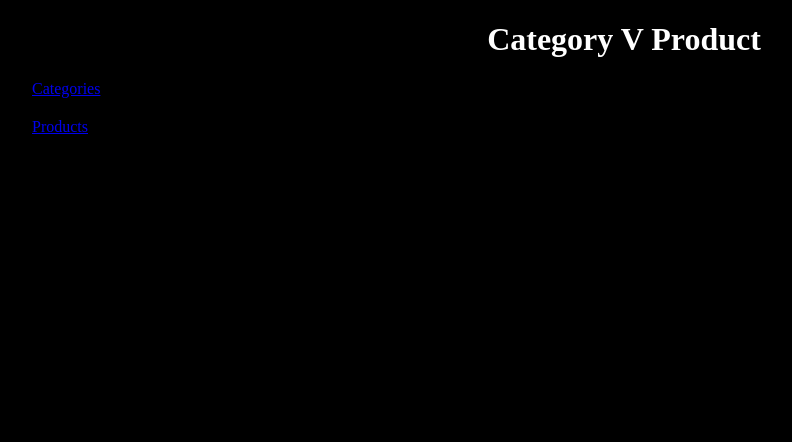
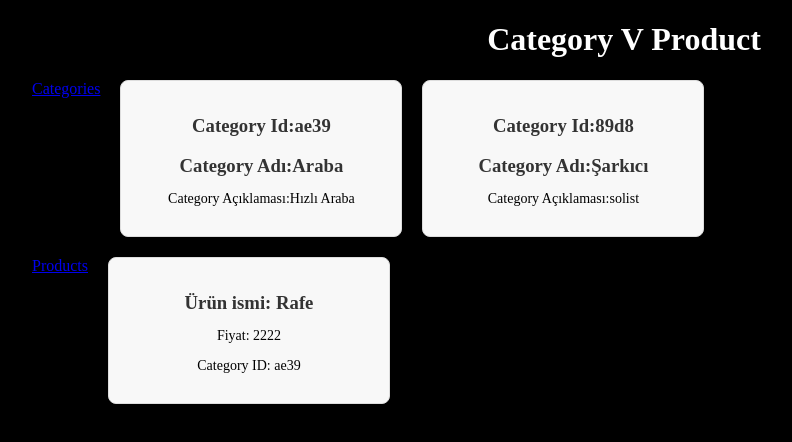
Before and after one commit to Burak9Balci/reactCrud3, a React (Vite) app: page /dashboard/dashboard in a window 1280 px wide. Shown: the top 442 px of the page, without its empty margins (16-808 px from the left). Built offline with nearby package versions, Linux system fonts and the light colour scheme; data requests are answered from the project's data file.

Commit message:
Yönlendirmeler yapıldı cartların isimlendirmeleri vs ekleme yapıldı

```diff
--- a/db.json
+++ b/db.json
@@ -1,8 +1,22 @@
 {
   "products": [
-
+    {
+      "id": "0a40",
+      "productName": "Rafe",
+      "price": 2222,
+      "categoryId": "ae39"
+    }
   ],
   "categories": [
-
+    {
+      "id": "ae39",
+      "categoryName": "Araba",
+      "description": "Hızlı Araba"
+    },
+    {
+      "id": "89d8",
+      "categoryName": "Şarkıcı",
+      "description": "solist"
+    }
   ]
 }
--- a/src/components/category/CategoryAdd.jsx
+++ b/src/components/category/CategoryAdd.jsx
@@ -47,7 +47,7 @@ const CategoryAdd = () => {
             onChange={formik.handleChange}
             onBlur={formik.handleBlur}
             value={formik.values.categoryName}
-            className={""}
+            className={"textbox"}
             placeholder="Kategori adını girin"
           />
           {formik.touched.categoryName && formik.errors.categoryName ? (
@@ -66,7 +66,7 @@ const CategoryAdd = () => {
             onChange={formik.handleChange}
             onBlur={formik.handleBlur}
             value={formik.values.description}
-            className={``}
+            className={`textbox`}
             placeholder="Açıklama girin"
           />
           {formik.touched.description && formik.errors.description ? (
--- a/src/components/category/CategoryUpdate.jsx
+++ b/src/components/category/CategoryUpdate.jsx
@@ -48,7 +48,7 @@ const CategoryUpdate = () => {
             onChange={formik.handleChange}
             onBlur={formik.handleBlur}
             value={formik.values.categoryName}
-            className={""}
+            className={"textbox"}
             placeholder="Kategori adını girin"
           />
           {formik.touched.categoryName && formik.errors.categoryName ? (
@@ -67,7 +67,7 @@ const CategoryUpdate = () => {
             onChange={formik.handleChange}
             onBlur={formik.handleBlur}
             value={formik.values.description}
-            className={``}
+            className={`textbox`}
             placeholder="Açıklama girin"
           />
           {formik.touched.description && formik.errors.description ? (
--- a/src/components/user/dashboard/Cards.jsx
+++ b/src/components/user/dashboard/Cards.jsx
@@ -27,9 +27,9 @@ const Cards = () => {
         <Link to="/categories">Categories</Link>
         {categories.map((category) => (
           <div key={category.id} className="card categoryCard">
-            <h3>{category.id}</h3>
-            <h3>{category.categoryName}</h3>
-            <p>{category.description}</p>
+            <h3>Category Id:{category.id}</h3>
+            <h3>Category Adı:{category.categoryName}</h3>
+            <p>Category Açıklaması:{category.description}</p>
           </div>
         ))}
       </div>
--- a/src/theme.scss
+++ b/src/theme.scss
@@ -84,7 +84,9 @@ button {
   gap: 10px;
   height: 100vh;
 }
-
+.textbox{
+  margin: 5px;
+}
 
 .form-container {
   display: flex;
```
